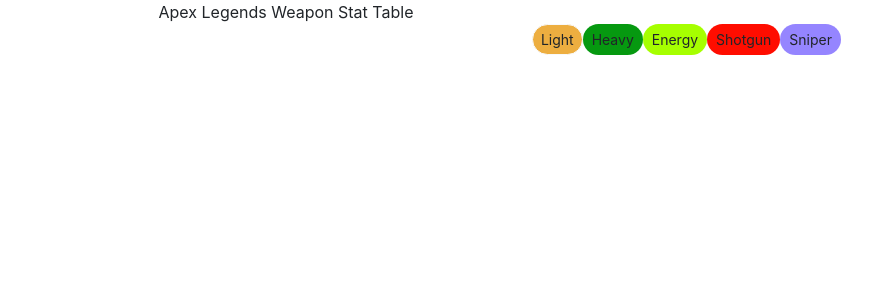
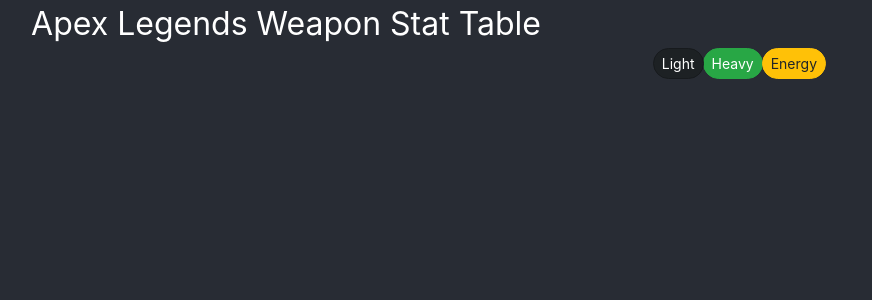
Before and after one commit to stefenh025/Apex-Legend-Weapon-Stat-Sheet, a React (Create React App) app: page / in a window 1280 px wide. Shown: the top 300 px of the page, without its empty margins (354-1226 px from the left). Built offline with nearby package versions, Linux system fonts and the light colour scheme.

Commit message:
Problem with radio button active state on custom css, needs to be fixed for custom, make own active state

```diff
--- a/package.json
+++ b/package.json
@@ -8,7 +8,6 @@
     "@testing-library/user-event": "^12.3.0",
     "bootstrap": "^4.5.3",
     "react": "^17.0.1",
-    "react-bootstrap": "^1.4.0",
     "react-dom": "^17.0.1",
     "react-scripts": "4.0.1",
     "web-vitals": "^0.2.4"
--- a/src/App.css
+++ b/src/App.css
@@ -1,3 +1,5 @@
 .App {
   text-align: center;
+  font-size: 2rem;
+  color: white;
 }
--- a/src/App.js
+++ b/src/App.js
@@ -3,7 +3,7 @@
 
 function App() {
   return (
-    <div className="App">
+    <div className="container App">
       Apex Legends Weapon Stat Table
       <div>
         <DmgTableMain />
--- a/src/DmgTableMain.js
+++ b/src/DmgTableMain.js
@@ -5,21 +5,60 @@
     constructor(props){
         super(props);
         this.state = {
-
+            toggleButton:"light",
         }
-
+        this.handleonChange = this.handleonChange.bind(this);
+    }
+    handleonChange(e){
+        this.setState({
+            toggleButton: e.target.value,
+        });
+        console.log(this.state.toggleButton);
+        console.log(this.state.toggleButton === "light");
     }
     //Load in data from Json here, pass in data as props for child component, sort function done here
     render(){
         return(
             <div className="container">
-                <div className="float-right">
-                    <button className="btn btn-sm btn-light rounded-pill">Light</button>
-                    <button className="btn btn-sm btn-heavy rounded-pill">Heavy</button>
-                    <button className="btn btn-sm btn-energy rounded-pill">Energy</button>
-                    <button className="btn btn-sm btn-shotgun rounded-pill">Shotgun</button>
-                    <button className="btn btn-sm btn-sniper rounded-pill">Sniper</button>
+                <div className="btn-group btn-group-toggle float-right" data-toggle="buttons">
+                    <label className={"btn btn-sm btn-dark rounded-pill " + (this.state.toggleButton === "light" ? "active" : "")}>
+                        {/* <span className="lightwep icon"></span> */}
+                        <input
+                        type="radio"
+                        name="options"
+                        id="light"
+                        autoComplete="off"
+                        value="light"
+                        checked={this.state.toggleButton === "light"}
+                        onChange={e => this.handleonChange(e)}
+                        ></input>Light
+                    </label>
+                    <label className={"btn btn-sm btn-success rounded-pill " + (this.state.toggleButton === "heavy" ? "active" : "")}>
+                        {/* <span className="lightwep icon"></span> */}
+                        <input
+                        type="radio"
+                        name="options"
+                        id="heavy"
+                        autoComplete="off"
+                        value="heavy"
+                        checked={this.state.toggleButton === "heavy"}
+                        onChange={e => this.handleonChange(e)}
+                        ></input>Heavy
+                    </label>
+                    <label className={"btn btn-sm btn-warning rounded-pill " + (this.state.toggleButton === "energy" ? "active" : "")}>
+                        {/* <span className="lightwep icon"></span> */}
+                        <input
+                        type="radio"
+                        name="options"
+                        id="energy"
+                        autoComplete="off"
+                        value="energy"
+                        checked={this.state.toggleButton === "energy"}
+                        onChange={e => this.handleonChange(e)}
+                        ></input>Energy
+                    </label>
                 </div>
+                {/* <Table /> */}
             </div>
         )
     }
--- a/src/custombutton.css
+++ b/src/custombutton.css
@@ -1,5 +1,8 @@
 .btn-light{
     background-color: #edae40 !important;
+}
+.btn-light:active,.btn-heavy:active,.btn-light:hover{
+    background-color: #000000 !important;
 }
 .btn-heavy{
     background-color: #069910 !important;
@@ -13,3 +16,10 @@
 .btn-energy{
     background-color: #a6ff00 !important;
 }
+.lightwep{
+    background-color: black;
+}
+.icon{
+    height: 10px;
+    width:20px;
+}
--- a/src/index.js
+++ b/src/index.js
@@ -1,8 +1,8 @@
+import 'bootstrap/dist/css/bootstrap.css';
 import React from 'react';
 import ReactDOM from 'react-dom';
 import './index.css';
 import App from './App';
-import 'bootstrap/dist/css/bootstrap.css';
 
 
 ReactDOM.render(
```
Also changed, not shown: 1 other file (tests, documents, lock files or other folders).
